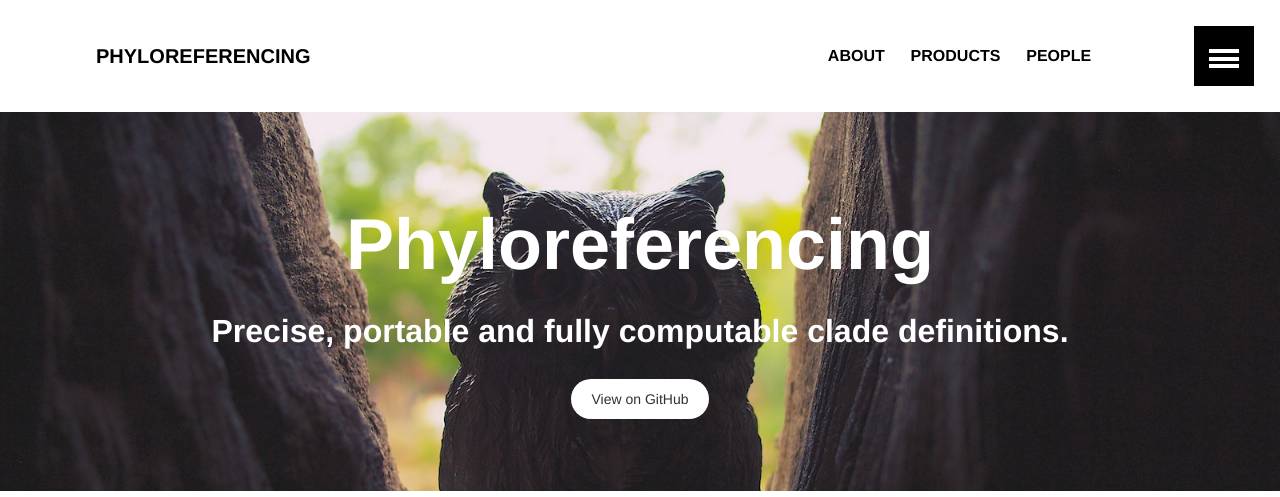
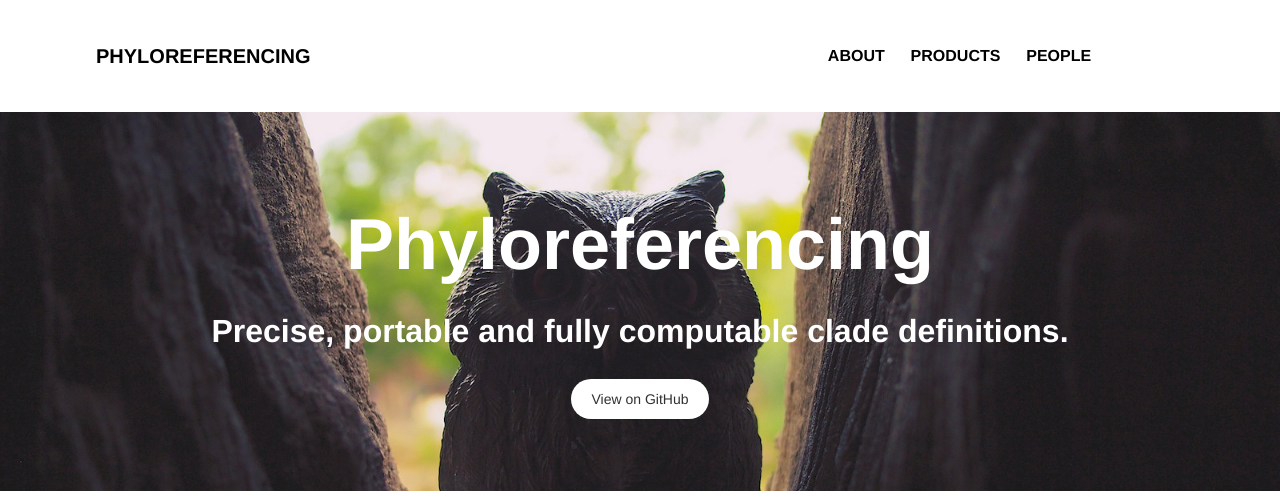
Before and after one commit to phyloref/phyloref.github.io, a Jekyll site: the page built from index.md, in a window 1280 px wide. Shown: the top 497 px of the page. Built offline with Jekyll 4.4.1, drawn with Linux system fonts in a browser that asks for light colours; grey boxes are pictures that could not be loaded.

Commit message:
Customizes sliding menu appearance and list items.

```diff
--- a/css/main.scss
+++ b/css/main.scss
@@ -4,11 +4,11 @@
 
 /*
  *
- *  Skinny Bones Jekyll Starter
- *
+ *  Original: Skinny Bones Jekyll Starter
  *  Designer: Michael Rose
  *  Twitter: http://twitter.com/mmistakes
  *
+ *  Subsequently customized for this website.
 */
 
 @import "variables";
@@ -53,3 +53,25 @@
    ========================================================================== */
 
 @import "layout";
+
+/*
+   Customizations
+   ========================================================================== */
+
+/* Don't show the sliding menu button _and_ the navigation menu. The
+   navigation menu disappears below $medium screen size, so let's make
+   the sliding menu button disappear at $medium and above screen
+   size.
+*/
+.sliding-menu-button {
+    @include media($medium) {
+        display: none;
+    }
+}
+
+/* List items within the page content shouldn't be in a smaller font. */
+.page-content {
+    li {
+        @include font-size(18,10);
+    }
+}
```
